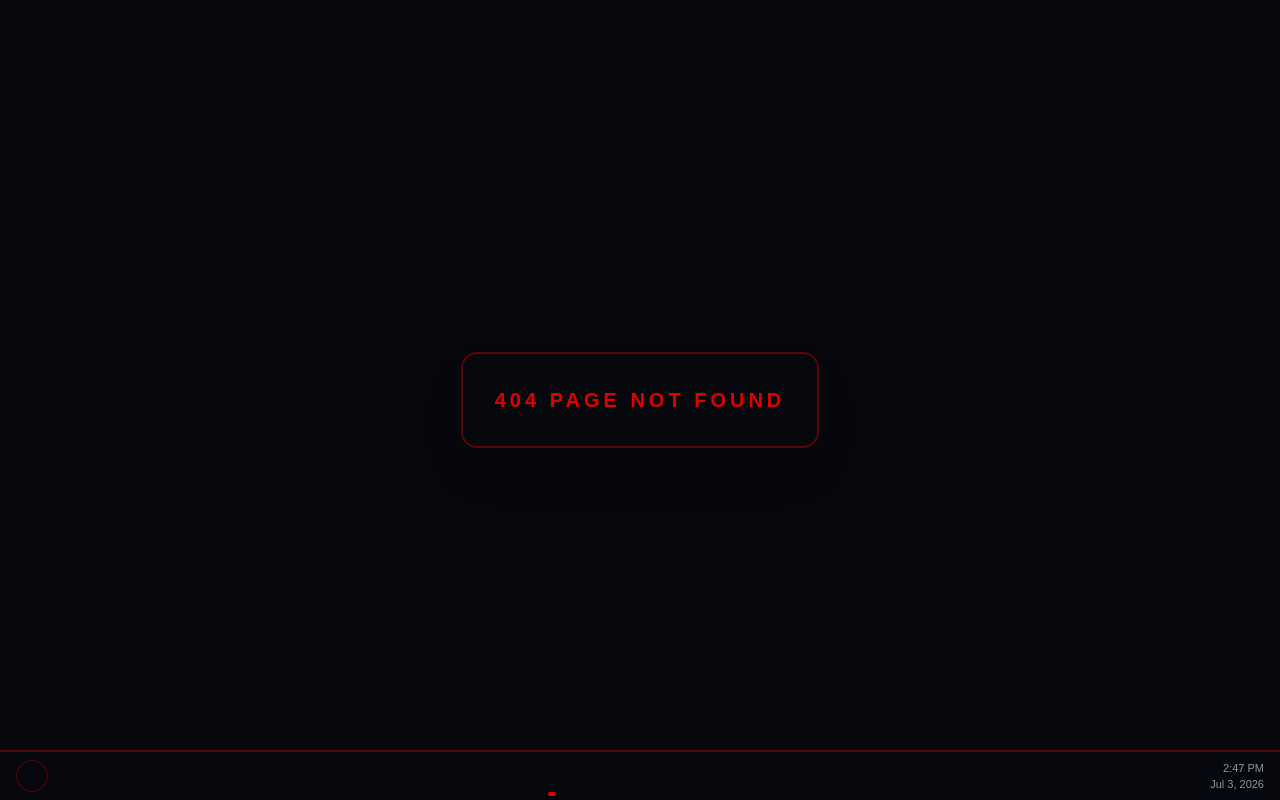
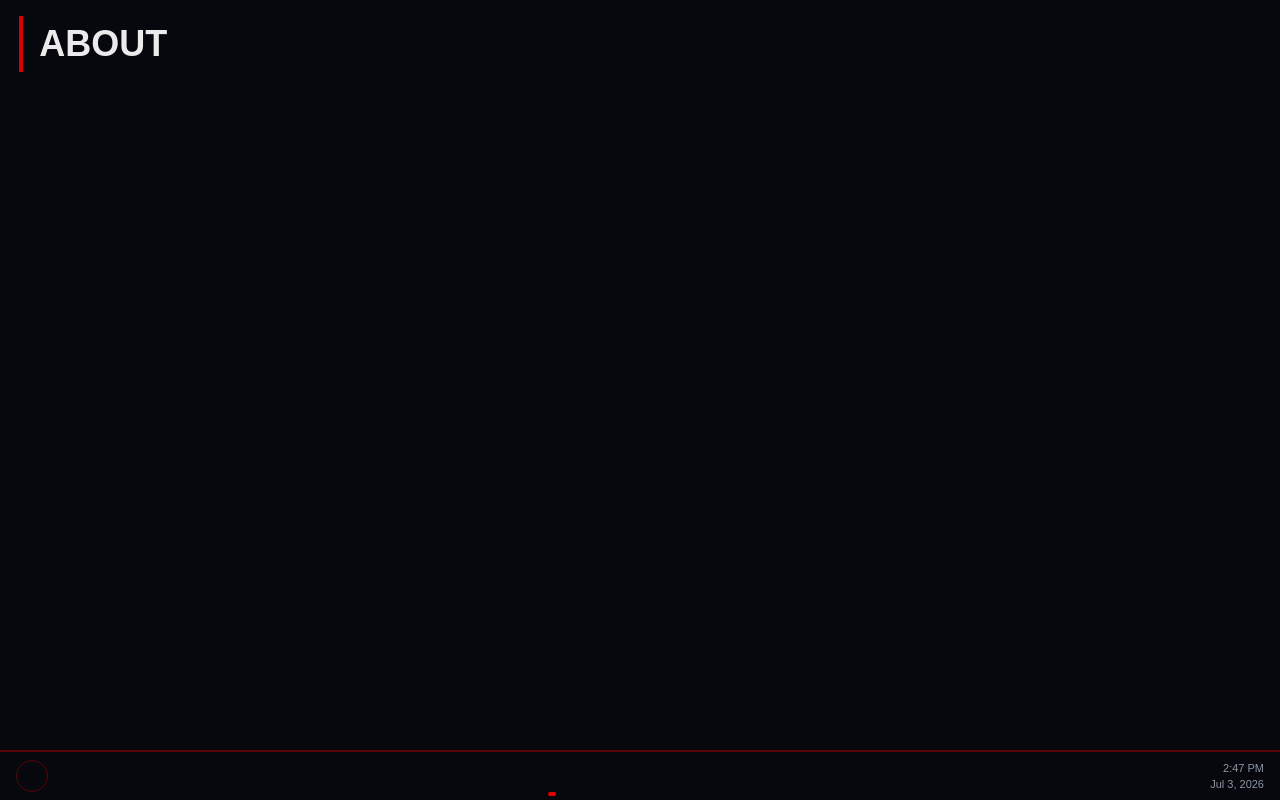
Before and after one commit to konain611/Portfolio, a Next.js app in the folder syedkonainnasir/: page /about in a window 1280 px wide. Before the commit this address had no page. Built offline with nearby package versions, Linux system fonts and the light colour scheme.

Commit message:
Create page.js

```diff
--- /dev/null
+++ b/syedkonainnasir/src/app/about/page.js
@@ -0,0 +1,53 @@
+import Footer from "@/components/Footer";
+
+export default function AboutPage() {
+  return (
+    <div className="w-full max-w-[97%] mx-auto py-4 flex flex-col gap-2">
+      <div className="flex flex-col items-start border-l-4 border-(--border) py-2">
+        <h1 className="text-left text-4xl font-bold uppercase ml-4">About</h1>
+      </div>
+
+      {/* <SkillsRadarChart />
+
+         <div className="grid gap-4 lg:grid-cols-2 mb-10">
+           <div className="rounded-2xl border border-(--border)/40 bg-(--surface)/50 p-4">
+             <h2 className="mb-3 text-sm uppercase tracking-[0.35em] text-(--muted)">Skill areas</h2>
+             <div className="grid gap-3 sm:grid-cols-2">
+               {skillGroups.map((group) => (
+                 <div key={group.title} className="rounded-xl border border-(--border)/35 bg-background/50 p-3">
+                   <h3 className="mb-2 text-sm font-semibold text-foreground">{group.title}</h3>
+                   <div className="flex flex-wrap gap-2">
+                     {group.items.map((item) => (
+                       <span key={item} className="rounded-full border border-(--border)/40 px-2.5 py-1 text-xs text-(--muted)">
+                         {item}
+                       </span>
+                     ))}
+                   </div>
+                 </div>
+               ))}
+             </div>
+           </div>
+
+           <div className="rounded-2xl border border-(--border)/40 bg-(--surface)/50 p-4">
+             <h2 className="mb-3 text-sm uppercase tracking-[0.35em] text-(--muted)">Expertise</h2>
+             <div className="flex flex-wrap gap-2">
+               {expertise.map((item) => (
+                 <span key={item} className="rounded-full border border-(--border)/40 px-2.5 py-1 text-xs text-(--muted)">
+                   {item}
+                 </span>
+               ))}
+             </div>
+
+             <div className="mt-4 rounded-xl border border-(--border)/35 bg-background/50 p-3">
+               <h3 className="mb-2 text-sm font-semibold text-foreground">Currently learning</h3>
+               <p className="text-sm text-(--foreground)">
+                 DevOps practices, Docker, Kubernetes, infrastructure automation, and advanced AI agent development with RAG systems and LLM integration.
+               </p>
+             </div>
+           </div>
+         </div>
+    */}
+      <Footer />
+    </div>
+  );
+}
```
